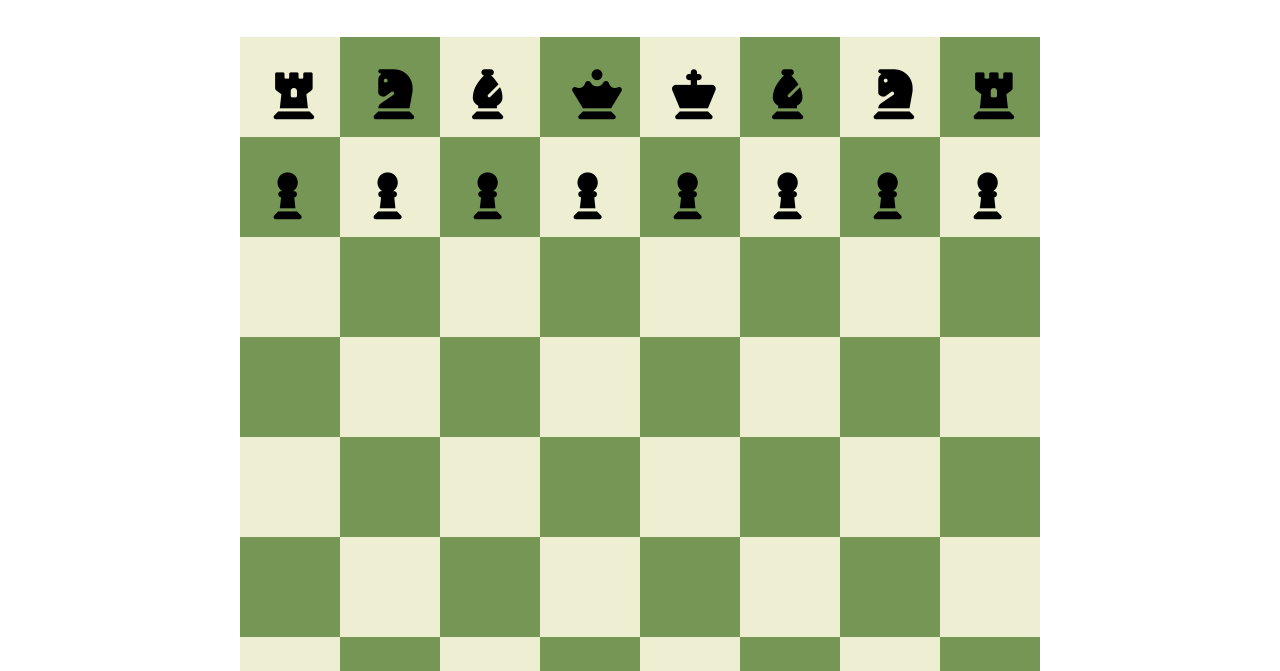
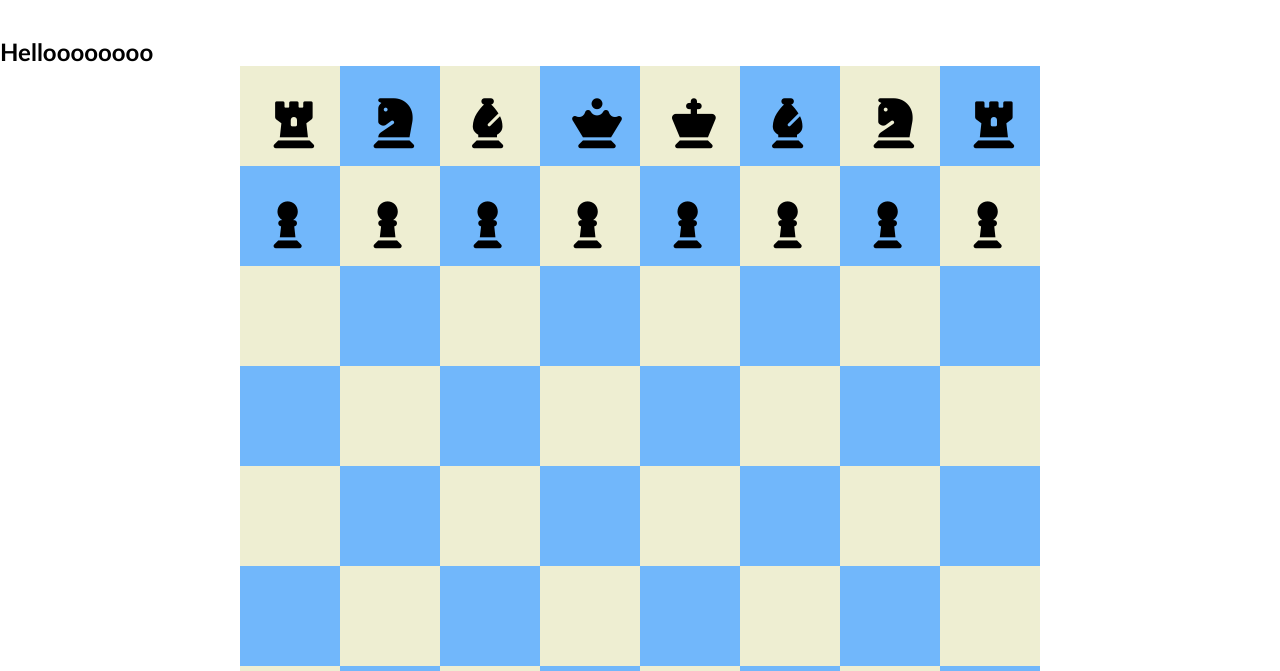
Before and after one commit to daxpatel20/chessboard-css, a plain HTML site: page index.html in a window 1280 px wide. Shown: the part 51-722 px from the top of the page. Drawn offline with Linux system fonts and the light colour scheme.

Commit message:
changed bg color and added about

```diff
--- a/assets/css/style.css
+++ b/assets/css/style.css
@@ -27,7 +27,7 @@
 .green-box{
     width: 100px;
     height: 100px;
-    background-color: #769655;
+    background-color: #71b7fb;
     display: inline-block;
     font-size: 50px;
 }
--- a/index.html
+++ b/index.html
@@ -13,6 +13,9 @@
 <body>
 
     <h1 class="heading">Chess Board</h1>
+
+    <h2>Helloooooooo</h2>
+
     <div class="box">
         <div class="row">
             <div class="white-box"><i class="fa-solid fa-chess-rook"></i></div>
```
Also changed, not shown: about.html (added, +13 -0 lines).
